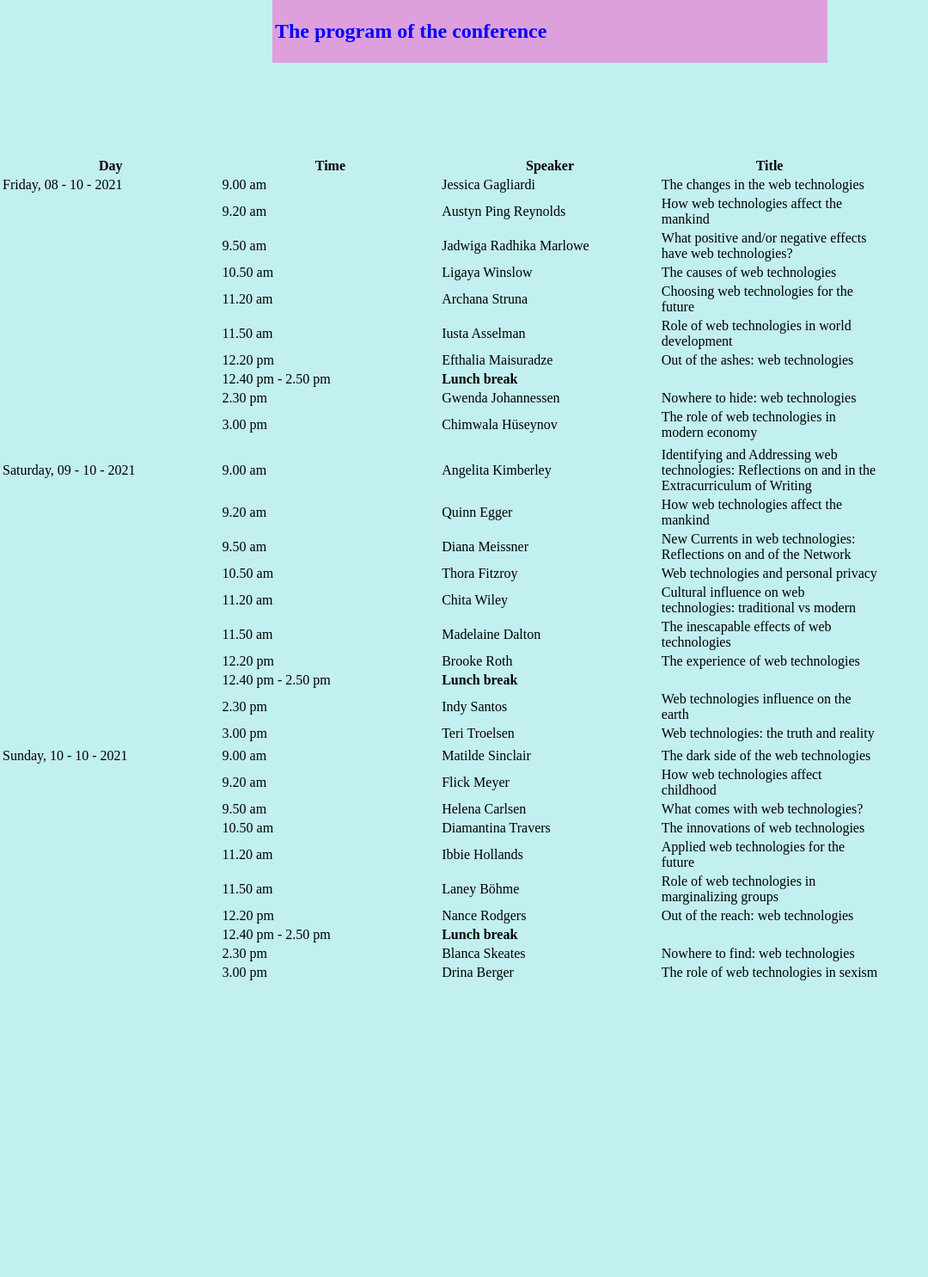
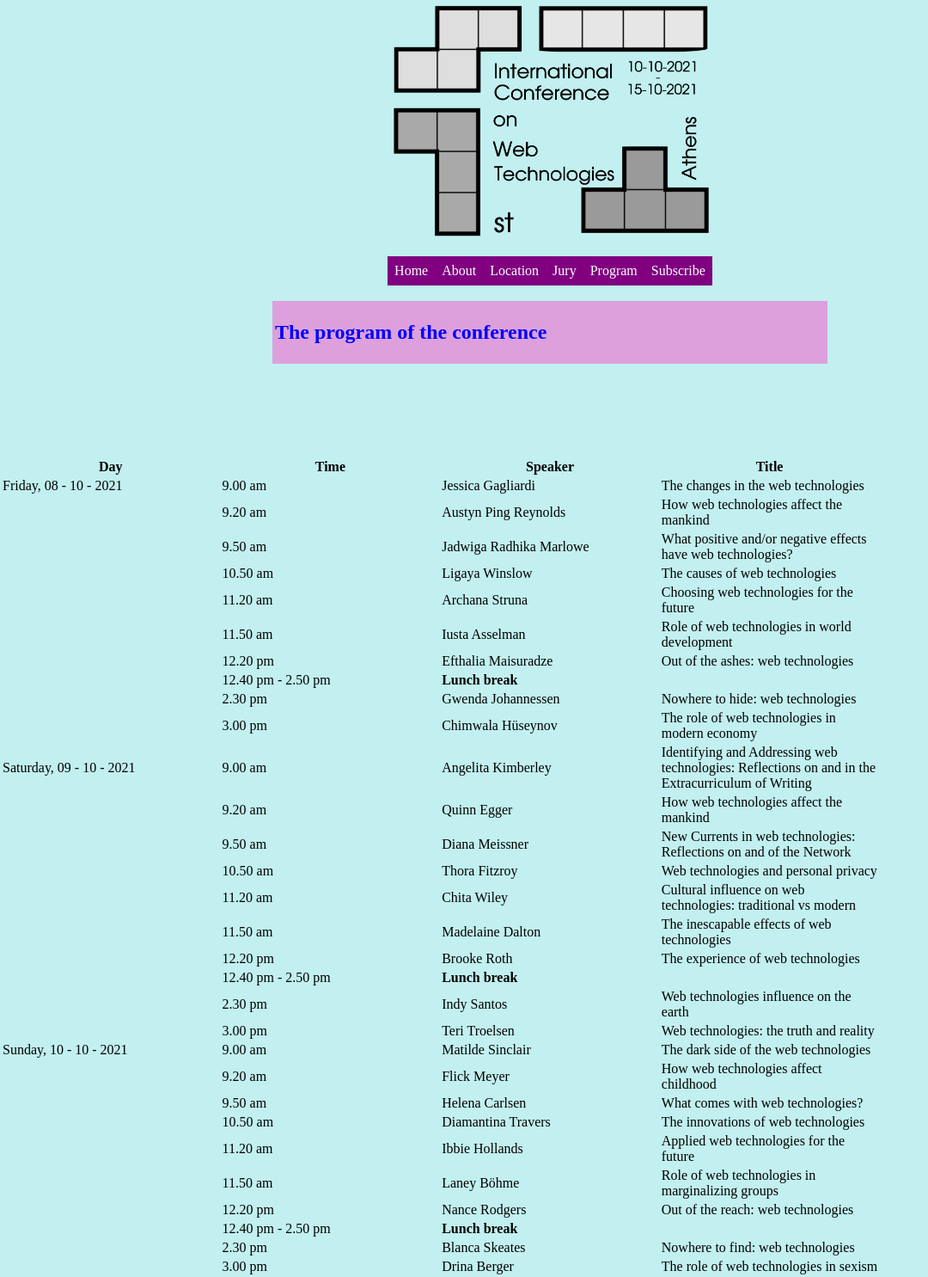
Before and after one commit to aandrovitsanea/Open-source-Conference-Website-Template, a PHP site: page /Program.php in a window 1280 px wide. Shown: the whole page at 86% size, without its empty margins (0-1080 px from the left). Before the commit the page ends 1140 px from the top, so only its background shows below. Run offline with PHP 8.4, Linux system fonts and the light colour scheme.

Commit message:
href to log to land to homepage

```diff
--- a/Files/InfoPage.php
+++ b/Files/InfoPage.php
@@ -11,7 +11,9 @@
 <body>
 <!------------------------------------------ LOGO -------------------------------------------------------->
     <?php
-        echo "<img id='logo' src='https://cdn.discordapp.com/attachments/808029496614715482/808681331424755752/logo2.png'>";
+        echo "<a href='HomePage.php'>
+                <img id='logo' src='logo_bw.png'>
+              </a>";
     ?><br>
 <!---------------------------------------- MENU BAR ------------------------------------------------------>
     <div id="menu">
@@ -20,7 +22,7 @@
             <li><a href="InfoPage.php">About</a></li>
             <li><a href="LocationPage.php">Location</a></li>
             <li><a href="JuryPage.php">Jury</a></li>
-            <li><a href="InfoPage.php">Program</a></li>
+            <li><a href="Program.php">Program</a></li>
             <li><a href="InfoPage.php">Subscribe</a></li>
         </ul>
     </div>
--- a/Files/JuryPage.php
+++ b/Files/JuryPage.php
@@ -11,7 +11,9 @@
 <body>
 <!------------------------------------------ LOGO -------------------------------------------------------->
     <?php
-        echo "<img id='logo' src='https://cdn.discordapp.com/attachments/808029496614715482/808681331424755752/logo2.png'>";
+        echo "<a href='HomePage.php'>
+                <img id='logo' src='logo_bw.png'>
+              </a>";
     ?><br>
 <!---------------------------------------- MENU BAR ------------------------------------------------------>
     <div id="menu">
@@ -20,7 +22,7 @@
             <li><a href="InfoPage.php">About</a></li>
             <li><a href="LocationPage.php">Location</a></li>
             <li><a href="JuryPage.php">Jury</a></li>
-            <li><a href="InfoPage.php">Program</a></li>
+            <li><a href="Program.php">Program</a></li>
             <li><a href="InfoPage.php">Subscribe</a></li>
         </ul>
     </div>
--- a/Files/LocationPage.php
+++ b/Files/LocationPage.php
@@ -11,7 +11,9 @@
 <body>
 <!------------------------------------------ LOGO -------------------------------------------------------->
     <?php
-        echo "<img id='logo' src='https://cdn.discordapp.com/attachments/808029496614715482/808681331424755752/logo2.png'>";
+        echo "<a href='HomePage.php'>
+                <img id='logo' src='logo_bw.png'>
+              </a>";
     ?><br>
 <!---------------------------------------- MENU BAR ------------------------------------------------------>
     <div id="menu">
@@ -20,7 +22,7 @@
             <li><a href="InfoPage.php">About</a></li>
             <li><a href="LocationPage.php">Location</a></li>
             <li><a href="JuryPage.php">Jury</a></li>
-            <li><a href="InfoPage.php">Program</a></li>
+            <li><a href="Program.php">Program</a></li>
             <li><a href="InfoPage.php">Subscribe</a></li>
         </ul>
     </div>
--- a/Files/Program.php
+++ b/Files/Program.php
@@ -9,6 +9,26 @@
     </style>
 </head>
 <body>
+
+<!------------------------------------------ LOGO -------------------------------------------------------->
+    <?php
+        echo "<a href='HomePage.php'>
+                <img id='logo' src='logo_bw.png'>
+              </a>";
+    ?><br>
+<!---------------------------------------- MENU BAR ------------------------------------------------------>
+    <div id="menu">
+        <ul id="NavBar">
+            <li><a href="HomePage.php">Home</a></li>
+            <li><a href="InfoPage.php">About</a></li>
+            <li><a href="LocationPage.php">Location</a></li>
+            <li><a href="JuryPage.php">Jury</a></li>
+            <li><a href="Program.php">Program</a></li>
+            <li><a href="InfoPage.php">Subscribe</a></li>
+        </ul>
+    </div>
+    <br>
+
     <div id="main">
         <h2>The program of the conference</h2>
     </div>
@@ -22,50 +42,76 @@
 </colgroup>
 <thead>
 <tr class="header">
-    <th>Day</th><th>Time</th><th>Speaker</th><th>Title</th><th></th></tr>
+    <th>Day</th><th>Time</th><th>Speaker</th><th>Title</th></tr>
 </thead>
 <tbody>
 <tr class="odd">
     <td>Friday, 08 - 10 - 2021</td><td>9.00 am</td><td>Jessica Gagliardi</td><td>The changes in the web technologies</td>
-<td></td>
 </tr>
 <tr class="even"><td></td><td>9.20 am</td><td>Austyn Ping Reynolds</td><td>How web technologies affect the mankind</td>
-<td></td></tr>
-<tr class="odd"><td></td><td>9.50 am</td><td>Jadwiga Radhika Marlowe</td><td>What positive and/or negative effects have web technologies?</td><td></td></tr>
-<tr class="even"><td></td><td>10.50 am</td><td>Ligaya Winslow</td><td>The causes of web technologies</td><td></td></tr>
-<tr class="odd"><td></td><td>11.20 am</td><td>Archana Struna</td><td>Choosing web technologies for the future</td><td></td></tr>
-<tr class="even"><td></td><td>11.50 am</td><td>Iusta Asselman</td><td>Role of web technologies in world development</td><td></td></tr>
-<tr class="odd"><td></td><td>12.20 pm</td><td>Efthalia Maisuradze</td><td>Out of the ashes: web technologies</td><td></td></tr>
-<tr class="even"><td></td><td>12.40 pm - 2.50 pm</td><td> <strong>Lunch break</strong> </td><td></td><td></td></tr>
-<tr class="even"><td></td><td>2.30 pm</td><td>Gwenda Johannessen</td>
-<td>Nowhere to hide: web technologies</td><td></td></tr>
-<tr class="odd"><td></td><td>3.00 pm</td><td>Chimwala Hüseynov</td><td>The role of web technologies in modern economy</td><td></td></tr>
-<tr class="even"><td></td><td></td><td></td><td></td><td></td></tr>
-<br><br>
+</tr>
+<tr class="odd"><td></td><td>9.50 am</td><td>Jadwiga Radhika Marlowe</td><td>What positive and/or negative effects have web technologies?</td>
+</tr>
+<tr class="even"><td></td><td>10.50 am</td><td>Ligaya Winslow</td><td>The causes of web technologies</td>
+</tr>
+<tr class="odd"><td></td><td>11.20 am</td><td>Archana Struna</td><td>Choosing web technologies for the future</td>
+</tr>
+<tr class="even"><td></td><td>11.50 am</td><td>Iusta Asselman</td><td>Role of web technologies in world development</td>
+</tr>
+<tr class="odd"><td></td><td>12.20 pm</td><td>Efthalia Maisuradze</td><td>Out of the ashes: web technologies</td>
+</tr>
+<tr class="even"><td></td><td>12.40 pm - 2.50 pm</td><td colspan="2"> <strong>Lunch break</strong> </td>
+</tr>
+<tr class="even"><td></td><td>2.30 pm</td><td>Gwenda Johannessen</td><td>Nowhere to hide: web technologies</td>
+</tr>
+<tr class="odd"><td></td><td>3.00 pm</td><td>Chimwala Hüseynov</td><td>The role of web technologies in modern economy</td>
+</tr>
+
+<br><br><br><br>
+
+<tr class="odd"><td>Saturday, 09 - 10 - 2021</td><td>9.00 am</td><td>Angelita Kimberley</td><td>Identifying and Addressing web technologies: Reflections on and in the Extracurriculum of Writing</td></tr>
+<tr class="even"><td></td><td>9.20 am</td><td>Quinn Egger</td><td>How web technologies affect the mankind</td>
+</tr>
+<tr class="odd"><td></td><td>9.50 am</td><td>Diana Meissner</td><td>New Currents in web technologies: Reflections on and of the Network</td>
+</tr>
+<tr class="even"><td></td><td>10.50 am</td><td>Thora Fitzroy</td><td>Web technologies and personal privacy</td>
+</tr>
+<tr class="odd"><td></td><td>11.20 am</td><td>Chita Wiley</td><td>Cultural influence on web technologies: traditional vs modern</td>
+</tr>
+<tr class="even"><td></td><td>11.50 am</td><td>Madelaine Dalton</td><td>The inescapable effects of web technologies</td>
+</tr>
+<tr class="odd"><td></td><td>12.20 pm</td><td>Brooke Roth</td><td>The experience of web technologies</td>
+</tr>
+<tr class="even"><td></td><td>12.40 pm - 2.50 pm</td><td colspan="2"> <strong>Lunch break</strong> </td>
+</tr>
+<tr class="even"><td></td><td>2.30 pm</td><td>Indy Santos</td><td>Web technologies influence on the earth</td>
+</tr>
+<tr class="odd"><td></td><td>3.00 pm</td><td>Teri Troelsen</td><td>Web technologies: the truth and reality</td>
+</tr>
 
 <br><br>
-<tr class="odd"><td>Saturday, 09 - 10 - 2021</td><td>9.00 am</td><td>Angelita Kimberley</td><td>Identifying and Addressing web technologies: Reflections on and in the Extracurriculum of Writing</td><td></td></tr>
-<tr class="even"><td></td><td>9.20 am</td><td>Quinn Egger</td><td>How web technologies affect the mankind</td><td></td></tr>
-<tr class="odd"><td></td><td>9.50 am</td><td>Diana Meissner</td><td>New Currents in web technologies: Reflections on and of the Network</td><td></td></tr>
-<tr class="even"><td></td><td>10.50 am</td><td>Thora Fitzroy</td><td>Web technologies and personal privacy</td><td></td></tr>
-<tr class="odd"><td></td><td>11.20 am</td><td>Chita Wiley</td><td>Cultural influence on web technologies: traditional vs modern</td><td></td></tr>
-<tr class="even"><td></td><td>11.50 am</td><td>Madelaine Dalton</td><td>The inescapable effects of web technologies</td><td></td></tr>
-<tr class="odd"><td></td><td>12.20 pm</td><td>Brooke Roth</td><td>The experience of web technologies</td><td></td></tr>
-<tr class="even"><td></td><td>12.40 pm - 2.50 pm</td><td> <strong>Lunch break</strong> </td><td></td><td></td></tr>
-<tr class="even"><td></td><td>2.30 pm</td><td>Indy Santos</td><td>Web technologies influence on the earth</td><td></td></tr>
-<tr class="odd"><td></td><td>3.00 pm</td><td>Teri Troelsen</td><td>Web technologies: the truth and reality</td><td></td></tr>
-<tr class="even"><td></td><td></td><td></td><td></td><td></td></tr>
-<br><br>
-<tr class="odd"><td>Sunday, 10 - 10 - 2021</td><td>9.00 am</td><td>Matilde Sinclair</td><td>The dark side of the web technologies</td><td></td></tr>
-<tr class="even"><td></td><td>9.20 am</td><td>Flick Meyer</td><td>How web technologies affect childhood</td><td></td></tr>
-<tr class="odd"><td></td><td>9.50 am</td><td>Helena Carlsen</td><td>What comes with web technologies?</td><td></td></tr>
-<tr class="even"><td></td><td>10.50 am</td><td>Diamantina Travers</td><td>The innovations of web technologies</td><td></td></tr>
-<tr class="odd"><td></td><td>11.20 am</td><td>Ibbie Hollands</td><td>Applied web technologies for the future</td><td></td></tr>
-<tr class="even"><td></td><td>11.50 am</td><td>Laney Böhme</td><td>Role of web technologies in marginalizing groups</td><td></td></tr>
-<tr class="odd"><td></td><td>12.20 pm</td><td>Nance Rodgers</td><td>Out of the reach: web technologies</td><td></td></tr>
-<tr class="even"><td></td><td>12.40 pm - 2.50 pm</td><td> <strong>Lunch break</strong> </td><td></td><td></td></tr>
-<tr class="even"><td></td><td>2.30 pm</td><td>Blanca Skeates</td><td>Nowhere to find: web technologies</td><td></td></tr><tr class="odd">
-<td></td><td>3.00 pm</td><td>Drina Berger</td><td>The role of web technologies in sexism</td><td></td></tr></tbody>
+<tr class="odd"><td>Sunday, 10 - 10 - 2021</td><td>9.00 am</td><td>Matilde Sinclair</td><td>The dark side of the web technologies</td>
+</tr>
+<tr class="even"><td></td><td>9.20 am</td><td>Flick Meyer</td><td>How web technologies affect childhood</td>
+</tr>
+<tr class="odd"><td></td><td>9.50 am</td><td>Helena Carlsen</td><td>What comes with web technologies?</td>
+</tr>
+<tr class="even"><td></td><td>10.50 am</td><td>Diamantina Travers</td><td>The innovations of web technologies</td>
+</tr>
+<tr class="odd"><td></td><td>11.20 am</td><td>Ibbie Hollands</td><td>Applied web technologies for the future</td>
+</tr>
+<tr class="even"><td></td><td>11.50 am</td><td>Laney Böhme</td><td>Role of web technologies in marginalizing groups</td>
+</tr>
+<tr class="odd"><td></td><td>12.20 pm</td><td>Nance Rodgers</td><td>Out of the reach: web technologies</td>
+</tr>
+<tr class="even"><td></td><td>12.40 pm - 2.50 pm</td><td colspan="2"> <strong>Lunch break</strong> </td>
+</tr>
+<tr class="even"><td></td><td>2.30 pm</td><td>Blanca Skeates</td><td>Nowhere to find: web technologies</td>
+</tr>
+<tr class="odd"><td></td><td>3.00 pm</td><td>Drina Berger</td><td>The role of web technologies in sexism</td>
+</tr>
+
+</tbody>
 </table>
 </body>
 </html>
--- a/Files/Style.css
+++ b/Files/Style.css
@@ -69,6 +69,8 @@ img.infoImage:hover { /*What happens when the enlarging image is hovered*/
     float: right;
     display: block;
     margin: auto;
+    width: 80%;
+    height: 80%;
     padding-right: 10%;
     padding-top: 10%;
 }
```
Also changed, not shown: Files/HomePage.php (+12 -19 lines).
